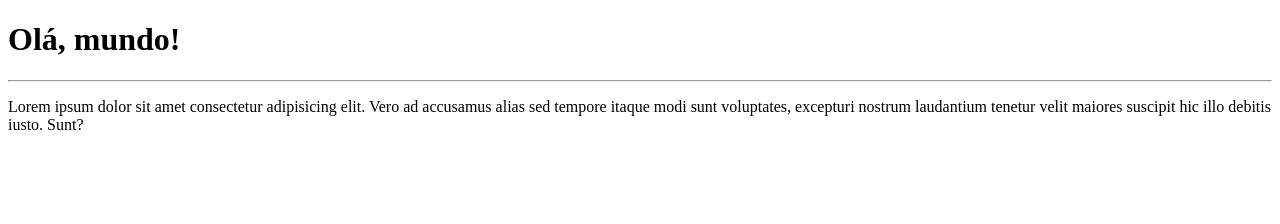
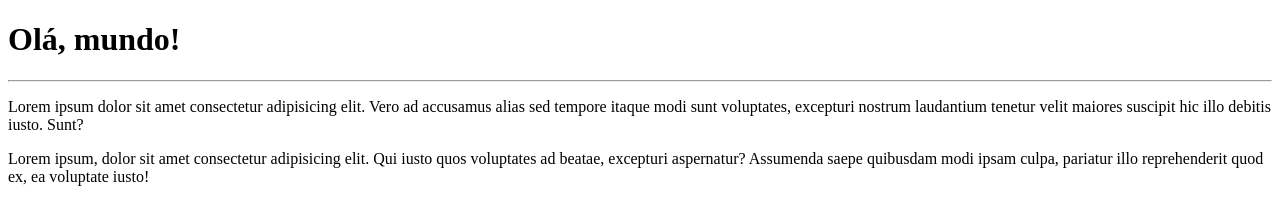
Before and after one commit to tarcitani2/curso-de-git-github-cursoemvideo, a plain HTML site: page site-exemplo/index.html in a window 1280 px wide. Drawn offline with Linux system fonts and the light colour scheme.

Commit message:
adicionei um paragrafo

```diff
--- a/site-exemplo/index.html
+++ b/site-exemplo/index.html
@@ -6,8 +6,12 @@
     <title>Site do repositório</title>
 </head>
 <body>
+
     <h1>Olá, mundo!</h1>
     <hr>
     <p>Lorem ipsum dolor sit amet consectetur adipisicing elit. Vero ad accusamus alias sed tempore itaque modi sunt voluptates, excepturi nostrum laudantium tenetur velit maiores suscipit hic illo debitis iusto. Sunt?</p>
+
+    <p>Lorem ipsum, dolor sit amet consectetur adipisicing elit. Qui iusto quos voluptates ad beatae, excepturi aspernatur? Assumenda saepe quibusdam modi ipsam culpa, pariatur illo reprehenderit quod ex, ea voluptate iusto!</p>
+
 </body>
 </html>
```
